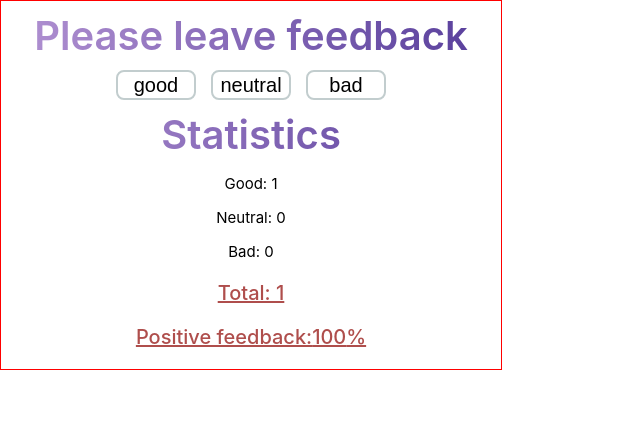
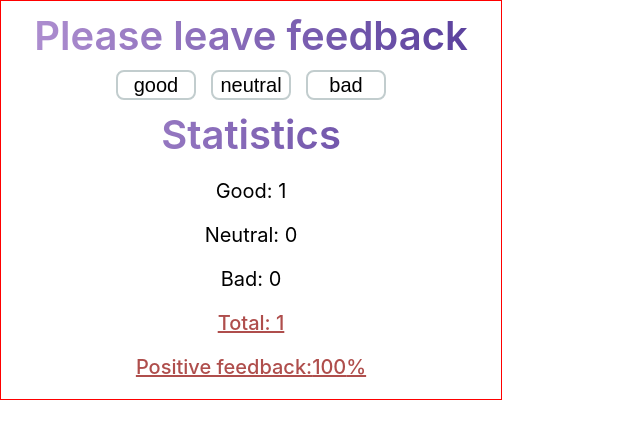
Before and after one commit to Oksana-24/goit-react-hw-02-feedback, a React (Create React App) app: page / in a window 1280 px wide. Both pictures are taken after a click on the button "good". Shown: the top 438 px of the page, without its empty margins (0-640 px from the left). Built offline with nearby package versions, Linux system fonts and the light colour scheme; the HTML template or start-up script is replaced by a standard one.

Commit message:
Update Statistics.module.css

```diff
--- a/src/components/Statistics/Statistics.module.css
+++ b/src/components/Statistics/Statistics.module.css
@@ -1,5 +1,5 @@
 .statisticsText {
-  font-size: 15px;
+  font-size: 20px;
   font-weight: 400;
 }
 
```
